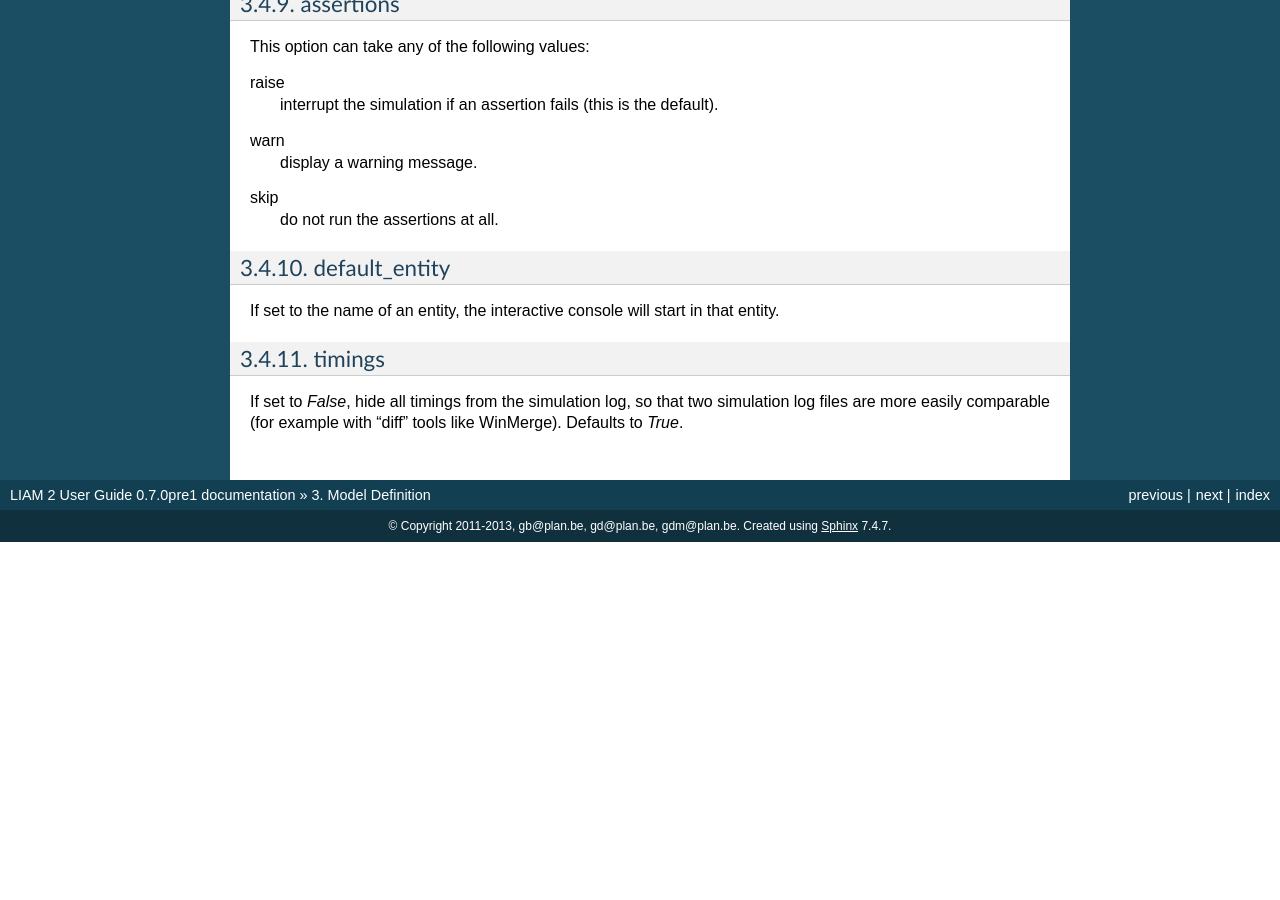
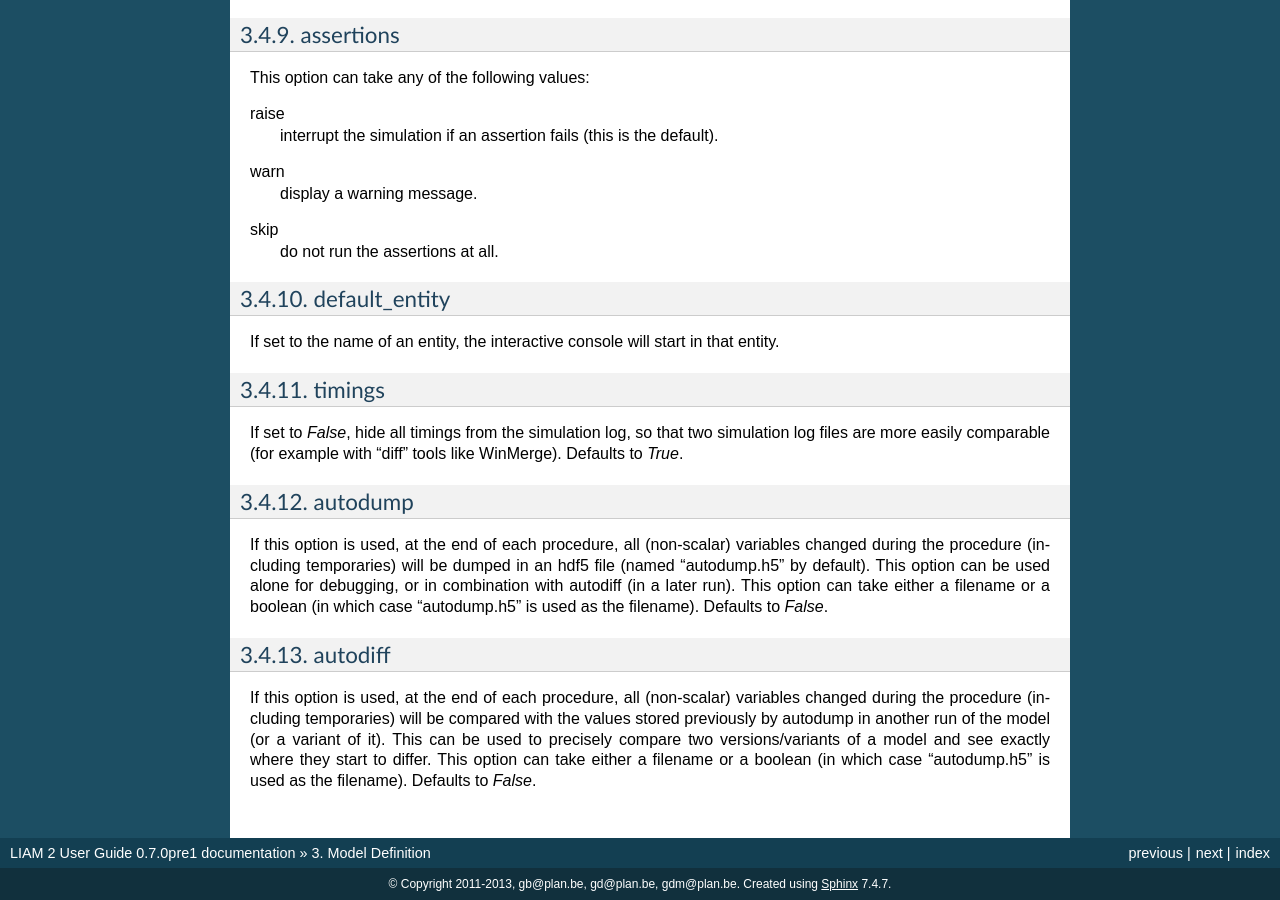
Before and after one commit to liam2/liam2, a Sphinx documentation site: the page built from doc/usersguide/source/model.rst, in a window 1280 px wide and 900 px high, scrolled down 5836 px. Built offline with Sphinx 7.4.7, drawn with Linux system fonts in a browser that asks for light colours; formulas are drawn with MathJax 3; before the commit the page ends 6378 px from its top, so only the background shows below that; some of the changed text lies outside the part shown.

Commit message:
document autodump/autodiff

```diff
--- a/doc/usersguide/source/model.rst
+++ b/doc/usersguide/source/model.rst
@@ -295,11 +295,12 @@ and composition is again used.
             file: simulation.h5
         start_period: 2002
         periods: 10
-        skip_shows: True        # optional
+        skip_shows: False       # optional
         random_seed: 5235       # optional
         assertions: warn        # optional
         default_entity: person  # optional
-
+        autodump: False         # optional
+        autodiff: False         # optional
 
 
 processes
@@ -400,3 +401,24 @@ timings
 If set to *False*, hide all timings from the simulation log, so that two
 simulation log files are more easily comparable (for example with "diff"
 tools like WinMerge). Defaults to *True*.
+
+autodump
+--------
+
+If this option is used, at the end of each procedure, all (non-scalar)
+variables changed during the procedure (including temporaries) will be dumped
+in an hdf5 file (named "autodump.h5" by default). This option can be used
+alone for debugging, or in combination with autodiff (in a later run).
+This option can take either a filename or a boolean (in which case
+"autodump.h5" is used as the filename). Defaults to *False*.
+
+autodiff
+--------
+
+If this option is used, at the end of each procedure, all (non-scalar)
+variables changed during the procedure (including temporaries) will be
+compared with the values stored previously by autodump in another run of
+the model (or a variant of it). This can be used to precisely compare two
+versions/variants of a model and see exactly where they start to differ.
+This option can take either a filename or a boolean (in which case
+"autodump.h5" is used as the filename). Defaults to *False*.
```
